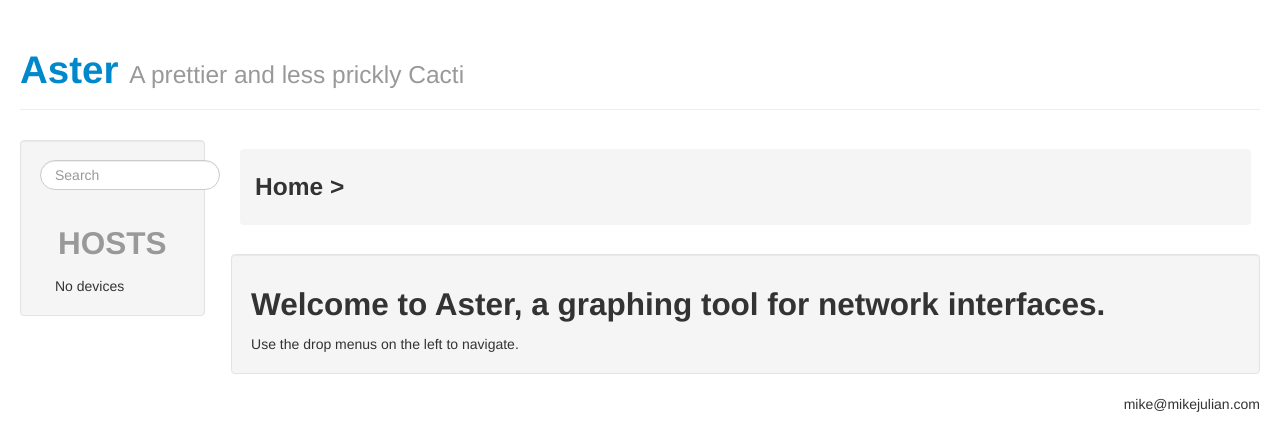
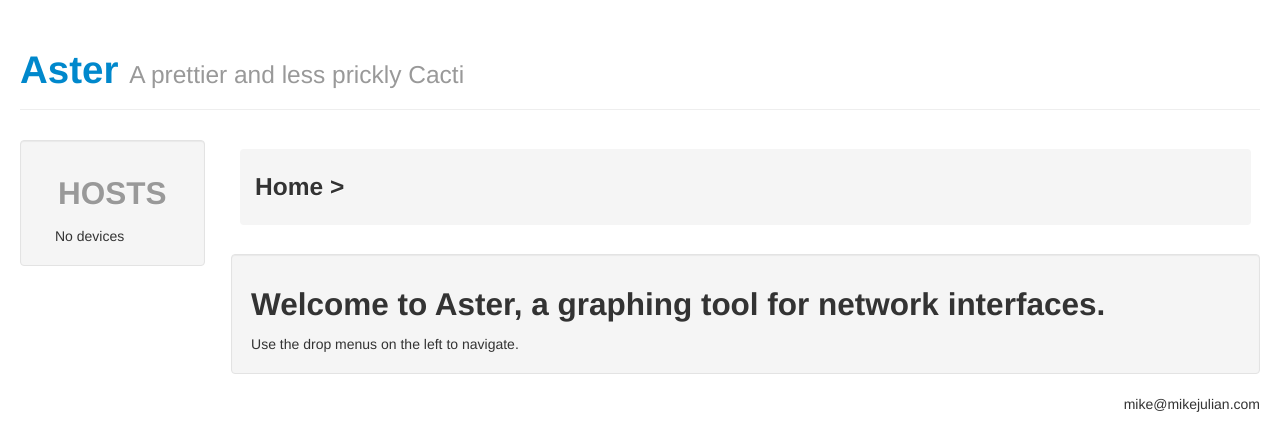
Before and after one commit to mjulian/aster-v1, a Flask app: template templates/base.html in a window 1280 px wide. Shown: the top 430 px of the page. Run offline with Flask 2, Linux system fonts and the light colour scheme; the template is opened without the code that fills it, so the values that code supplies are empty.

Commit message:
Removed searchbox until it's ready

```diff
--- a/templates/base.html
+++ b/templates/base.html
@@ -27,9 +27,6 @@
       <div class="row-fluid">
         <div class="span2">
           <div class="well">
-            <form class="form-search">
-              <input type="text" class="input-medium search-query" placeholder="Search">
-            </form>
             <ul class="nav nav-list">
               <li class="nav-header text-center"><h2>Hosts</h2></li>
                 {% for device in devices %}
```
